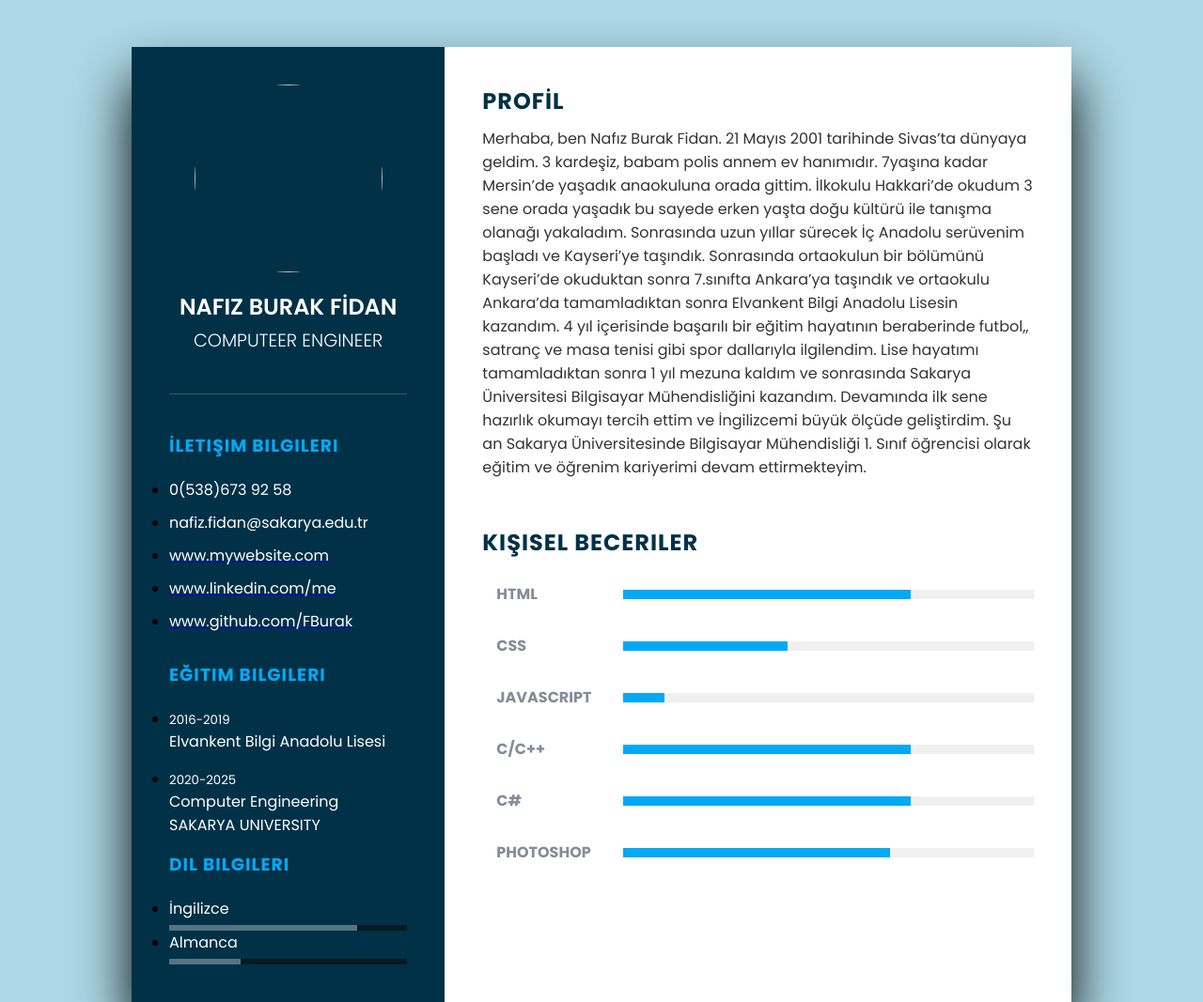
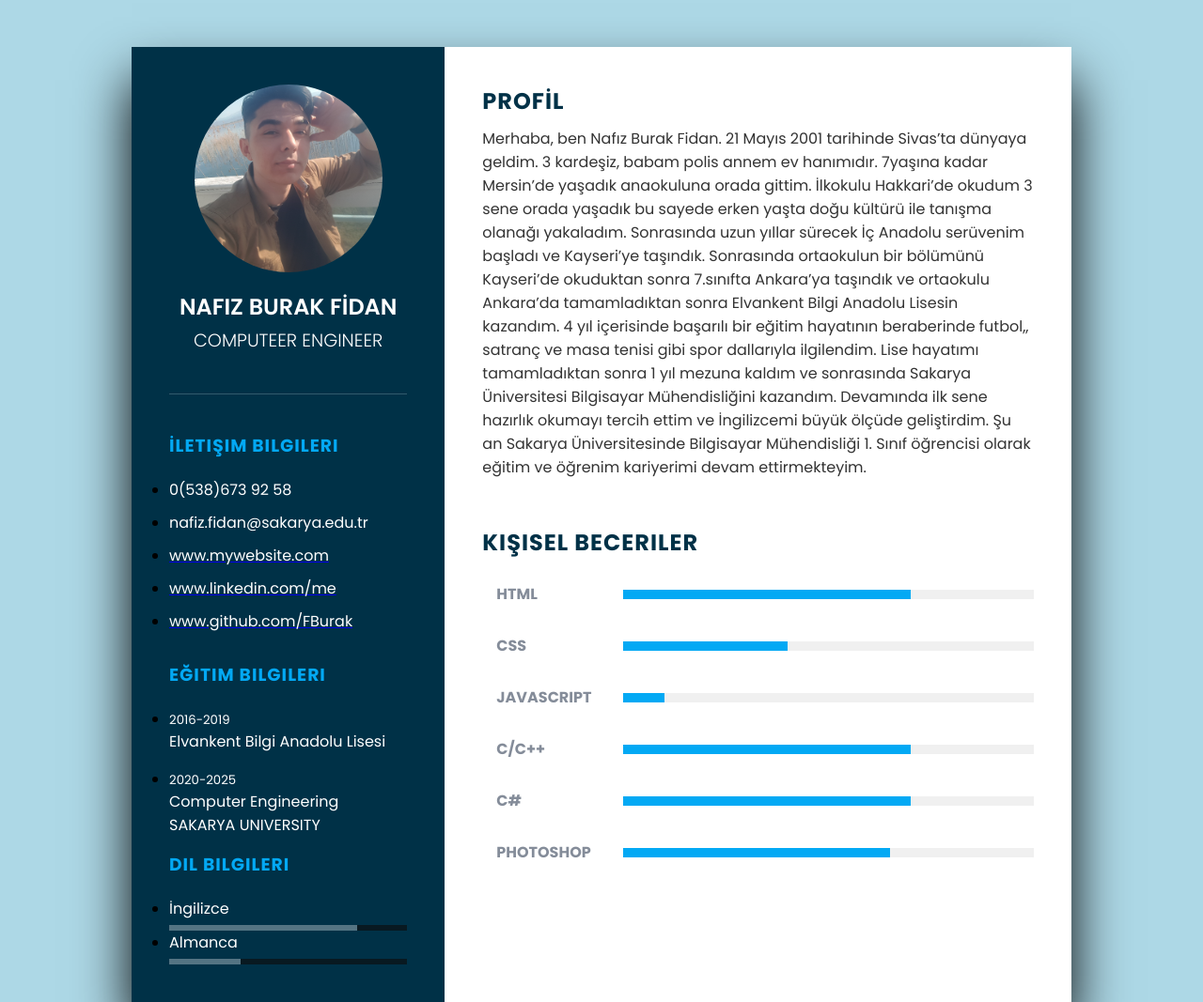
Before and after one commit to FBurak/BurakFidan, a plain HTML site: page resume.html in a window 1280 px wide. Shown: the top 1067 px of the page at 94% size. Drawn offline with Linux system fonts and the light colour scheme.

Commit message:
Update resume.html

```diff
--- a/resume.html
+++ b/resume.html
@@ -11,7 +11,7 @@
         <div class="solbolge">
             <div class="profileText">
                 <div class="imgBx">
-                    <img src="images/cvimage.jpg">
+                    <img src="CVimage/cvimage.jpg">
                 </div>
                 <h2> NAFIZ BURAK FİDAN<br><span>COMPUTEER ENGINEER</span></h2>
             </div>
```
